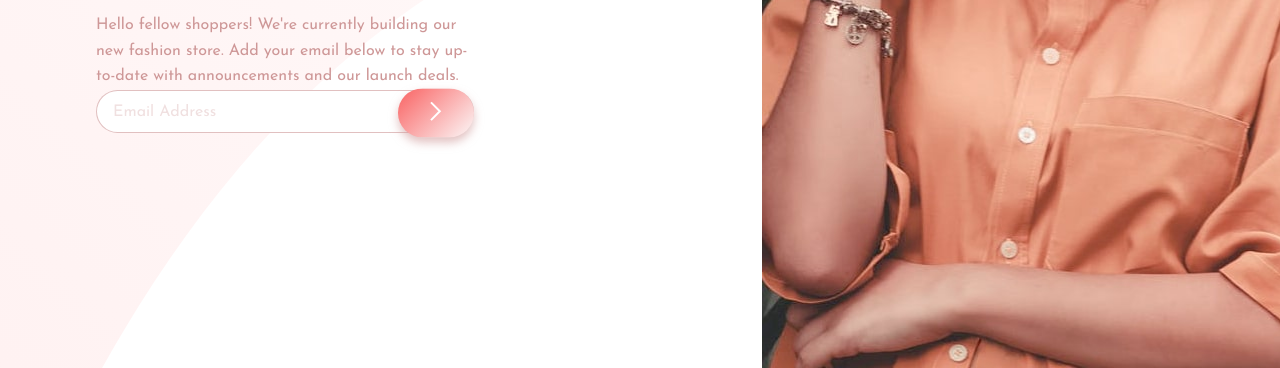
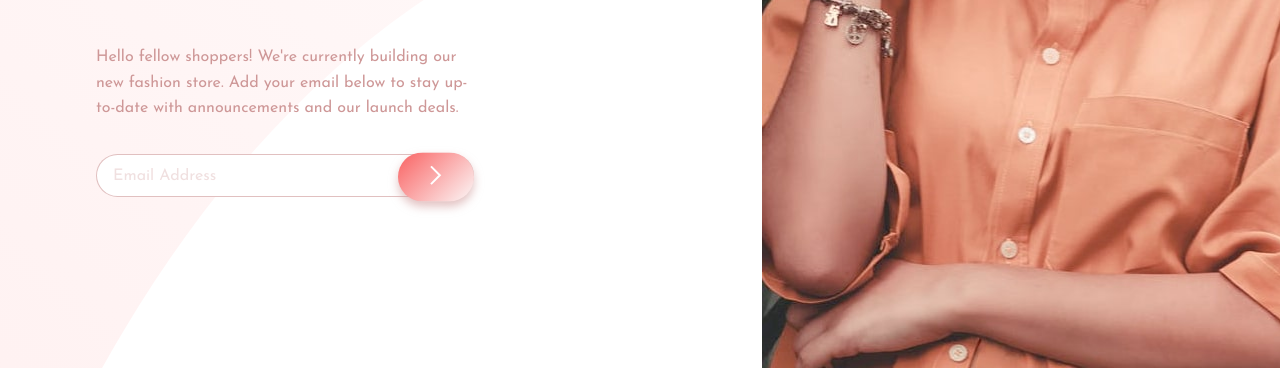
Before and after one commit to emiliaquerino/Base-apparel-coming-soon-master, a plain HTML site: page index.html in a window 1280 px wide. Shown: the part 432-800 px from the top of the page. Drawn offline with Linux system fonts and the light colour scheme.

Commit message:
Ajusta espaçamento de parágrafo pra desk

```diff
--- a/style.css
+++ b/style.css
@@ -171,6 +171,7 @@ form button:hover {
 
   p {
     text-align: left;
+    padding: 2rem 0rem 2rem;
   }
 
   .text-info {
```
